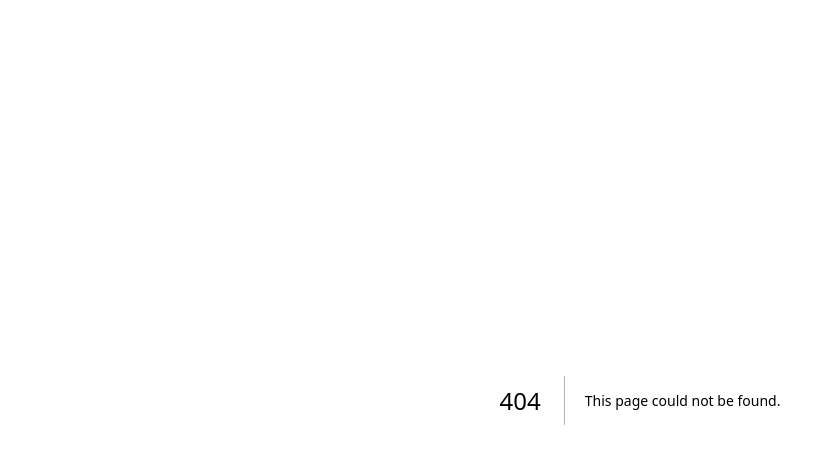
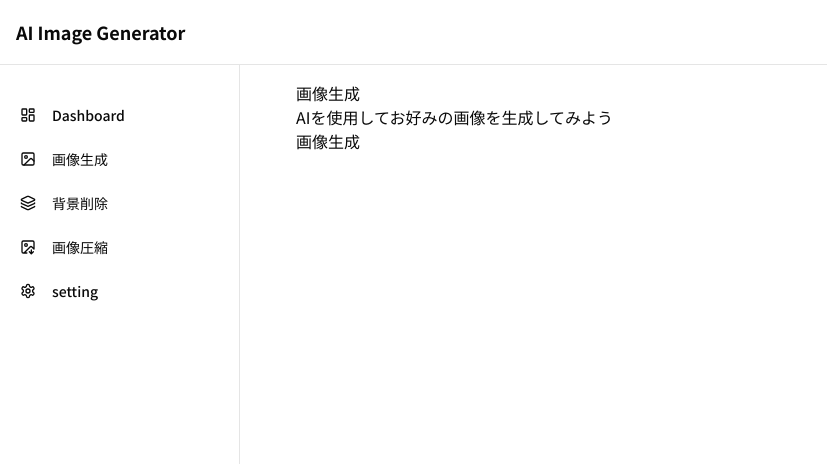
Before and after one commit to Naoya-kawakami0329/AI_saas_app, a Next.js app: page /dashboard/tools/1 in a window 1280 px wide. Before the commit this address had no page. Shown: the top 464 px of the page, without its empty margins (0-827 px from the left). Built offline with nearby package versions, Linux system fonts and the light colour scheme.

Commit message:
ディレクトリページの作成

```diff
--- /dev/null
+++ b/src/app/(dashborad)/dashboard/tools/[tool]/page.tsx
@@ -0,0 +1,18 @@
+import { tools } from "@/config/tools"
+
+const ToolPage = () => {
+
+    const tool=tools[ "image-generater"]
+
+
+    return (
+        <div>
+            <h2>{tool.title}</h2>
+            <p>{tool.description}</p>
+            <tool.component />
+            </div>
+        )
+
+}
+
+export default ToolPage;
--- /dev/null
+++ b/src/components/dashboard/ tools/image-generater.tsx
@@ -0,0 +1,9 @@
+const ImageGenerater = () => {
+    return (
+        <div>
+            <h1>画像生成</h1>
+        </div>
+    )
+}
+
+export default ImageGenerater;
--- a/src/components/dashboard/mobile-nav.tsx
+++ b/src/components/dashboard/mobile-nav.tsx
@@ -1,5 +1,5 @@
-import { Menu, Sheet } from "lucide-react";
-import { SheetContent, SheetHeader, SheetTitle, SheetTrigger } from "../ui/sheet";
+import { Menu } from "lucide-react";
+import { Sheet, SheetContent, SheetHeader, SheetTitle, SheetTrigger } from "../ui/sheet";
 import { Button } from "../ui/button";
 import DashboardNav from "./nav";
 
--- /dev/null
+++ b/src/config/tools.ts
@@ -0,0 +1,21 @@
+import ImageGenerater from "@/components/dashboard/ tools/image-generater";
+
+export const tools ={
+       "image-generater": {
+        title: "画像生成",
+        description: "AIを使用してお好みの画像を生成してみよう",
+        component: ImageGenerater,
+       }
+    ,
+    "remove-bg": {
+        title: "画像生成",
+        description: "画像の背景を削除してみよう",
+        component:ImageGenerater,
+    },
+    optimize: {
+        title: "画像最適化",
+        description: "画像を最適化してみよう",
+        component: ImageGenerater,
+    }
+
+}
```
